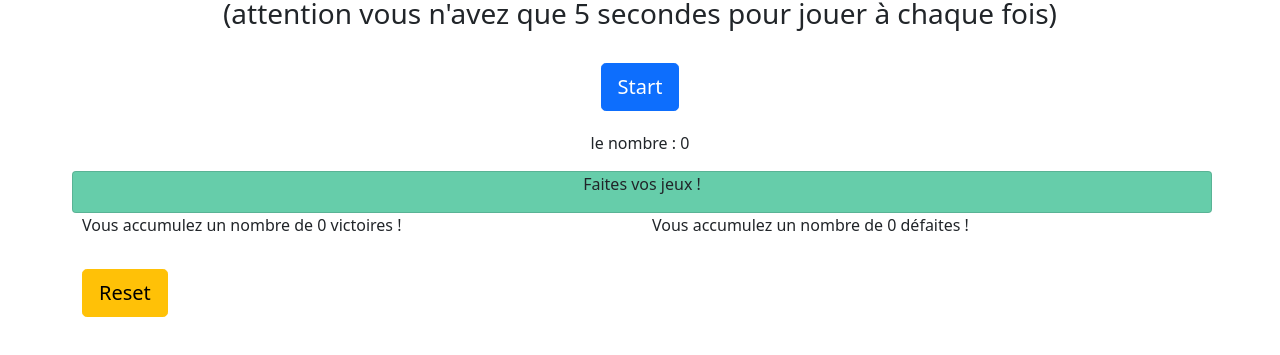
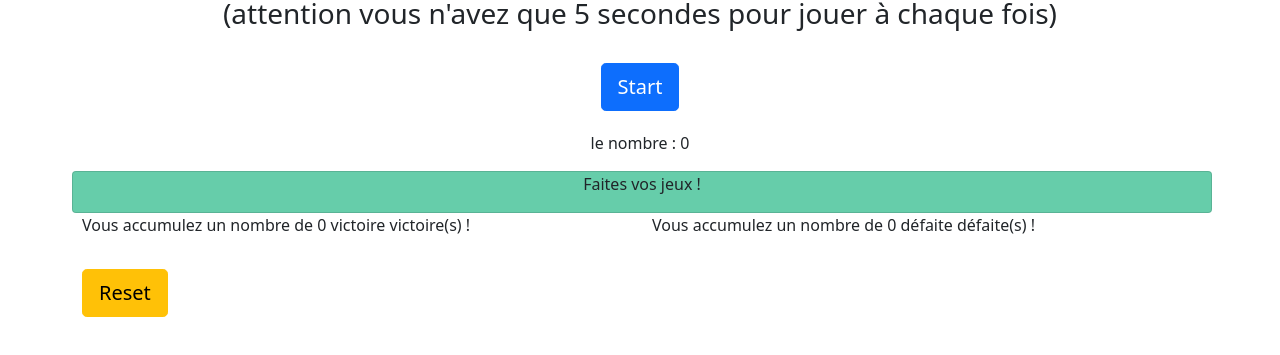
Before and after one commit to Cha-Q/exoVuejs, a plain HTML site: page reactivité/index.html in a window 1280 px wide. Shown: the part 59-414 px from the top of the page. Drawn offline with nearby package versions, Linux system fonts and the light colour scheme.

Commit message:
orthographe

```diff
--- a/reactivité/index.html
+++ b/reactivité/index.html
@@ -63,14 +63,14 @@
             <div class="col-lg-6 col-mg-6 col-sm-6">
 
                 <p>
-                    Vous accumulez un nombre de {{compteurV}} victoires !
+                    Vous accumulez un nombre de {{compteurV}} victoire(s) !
                 </p>
 
             </div>
             <div class="col-lg-6 col-mg-6 col-sm-6">
 
                 <p>
-                    Vous accumulez un nombre de {{compteurD}} défaites !
+                    Vous accumulez un nombre de {{compteurD}} défaite(s) !
                 </p>
 
             </div>
--- a/reactivité/main.js
+++ b/reactivité/main.js
@@ -8,8 +8,8 @@ const monApp = Vue.createApp({
             uneString: 'Faites vos jeux !',
             horsJeu: 'display: ;',
             jeu: 'display:none;',
-            compteurV: 0,
-            compteurD: 0,
+            compteurV: '0 victoire',
+            compteurD: '0 défaite',
             cond: 'color: black',
             rep: '',
         };
```
